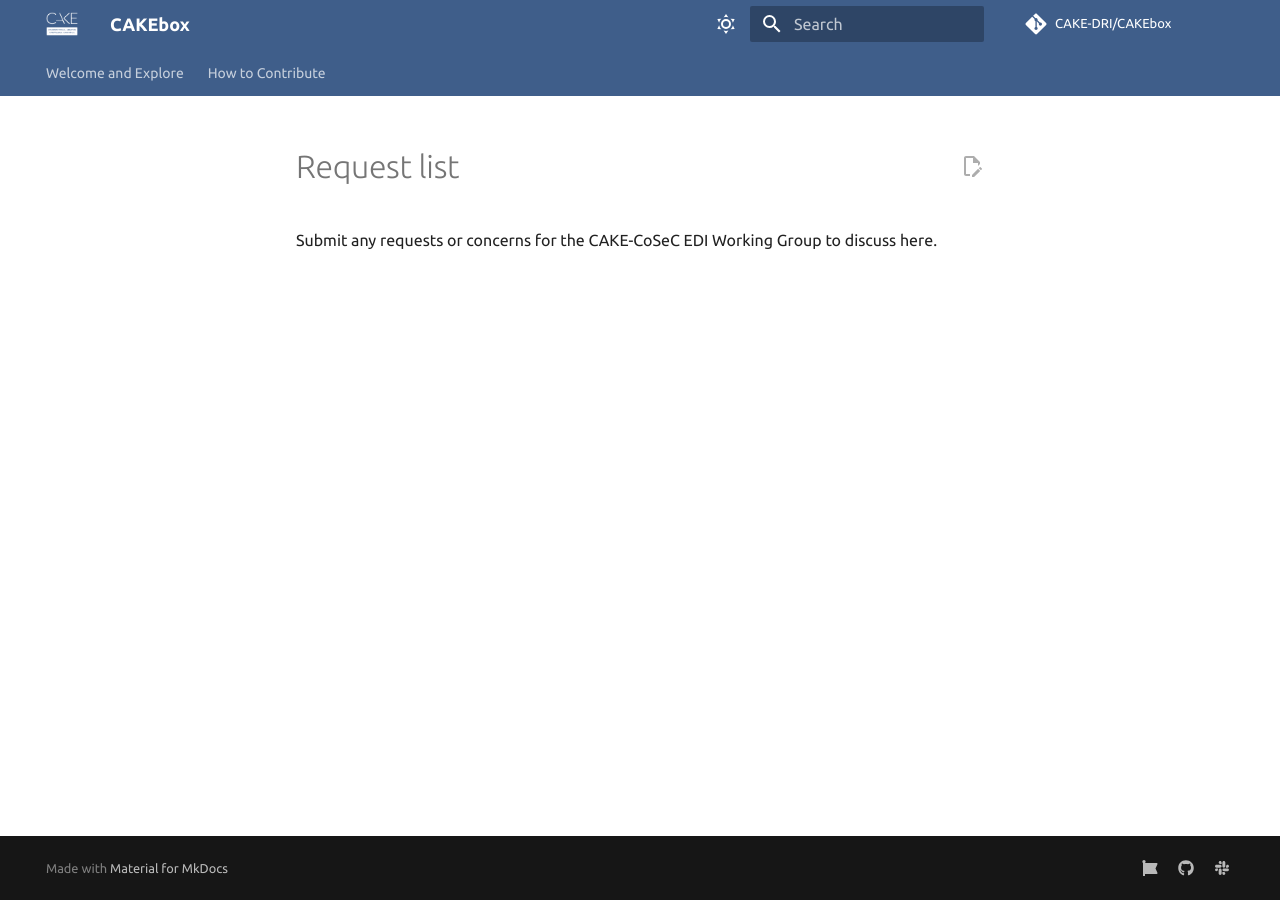
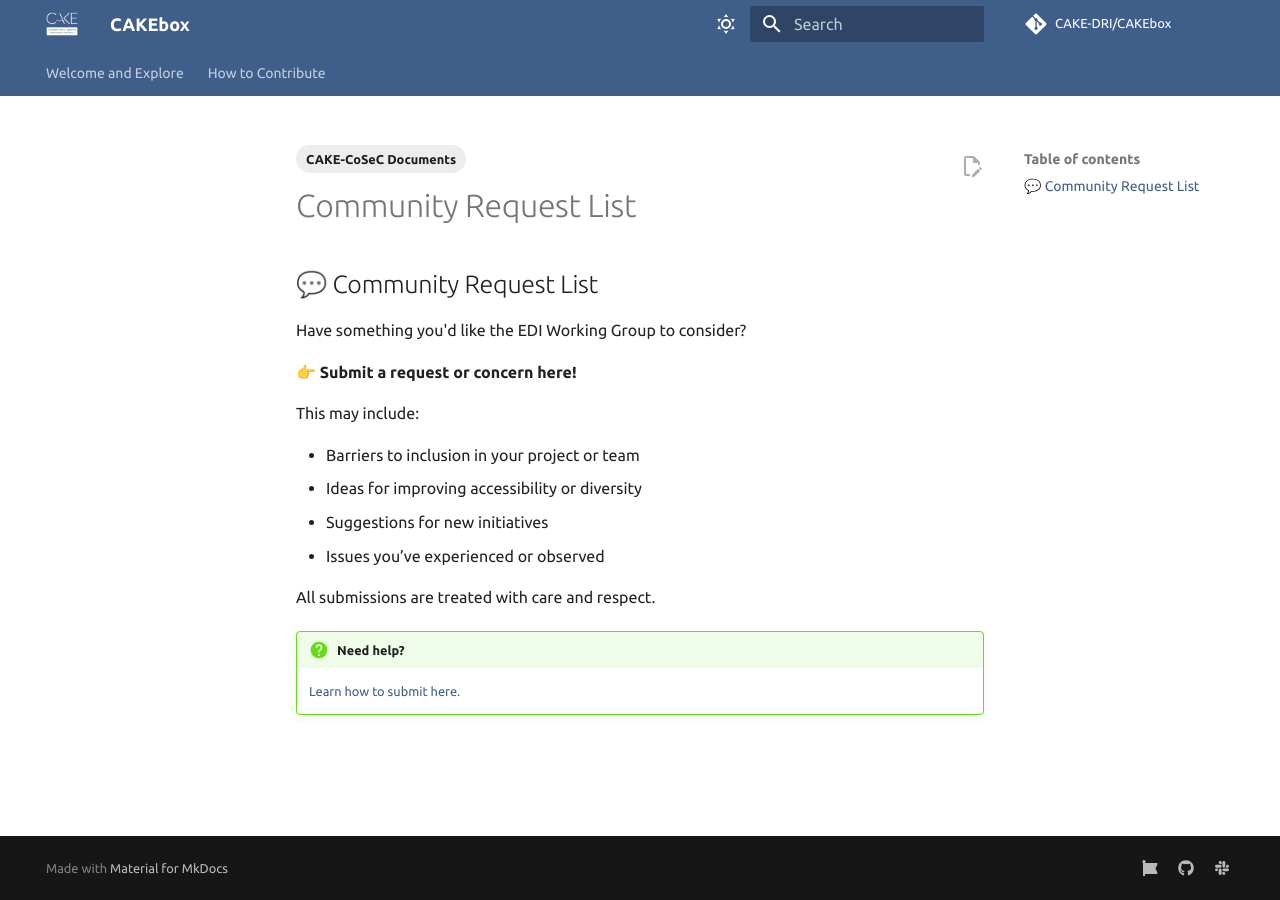
Before and after one commit to CAKE-DRI/CAKEbox, an MkDocs documentation site: the page built from docs/edia/CAKE-CoSeC-EDI-WG/request-list.md, in a window 1280 px wide. Built offline with MkDocs 1.6.1 and Material for MkDocs 9.7.7, drawn with Linux system fonts in a browser that asks for light colours; comment, search, counter and statistics services are not loaded.

```diff
--- a/docs/edia/CAKE-CoSeC-EDI-WG/request-list.md
+++ b/docs/edia/CAKE-CoSeC-EDI-WG/request-list.md
@@ -1,3 +1,22 @@
+---
+title: Community Request List
+tags: [CAKE-CoSeC Documents]
+---
 
+## 💬 Community Request List
+Have something you'd like the EDI Working Group to consider?
 
-Submit any requests or concerns for the CAKE-CoSeC EDI Working Group to discuss here.
+👉 **Submit a request or concern here!**
+
+This may include:
+
+* Barriers to inclusion in your project or team
+* Ideas for improving accessibility or diversity
+* Suggestions for new initiatives
+* Issues you’ve experienced or observed
+
+All submissions are treated with care and respect.
+
+!!! question "Need help?"
+
+    [Learn how to submit here.](../..//how-to-contribute/index.md)
```
Also changed, not shown: docs/edia/CAKE-CoSeC-EDI-WG/chair-election-process.md (added, +123 -0 lines), docs/edia/CAKE-CoSeC-EDI-WG/index.md (+3 -13 lines), docs/edia/CAKE-CoSeC-EDI-WG/terms-of-reference.md (+4 -1 lines).
